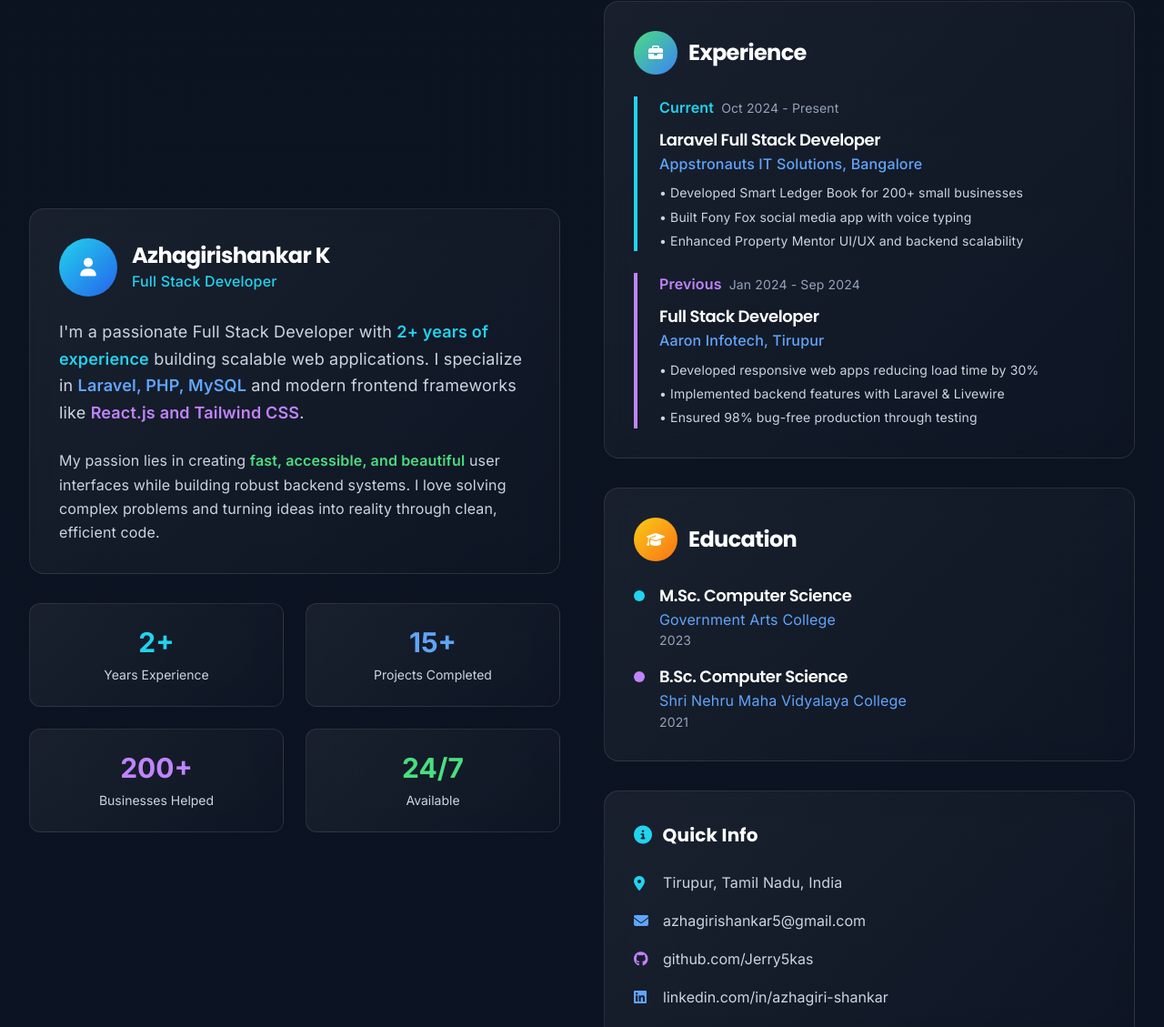
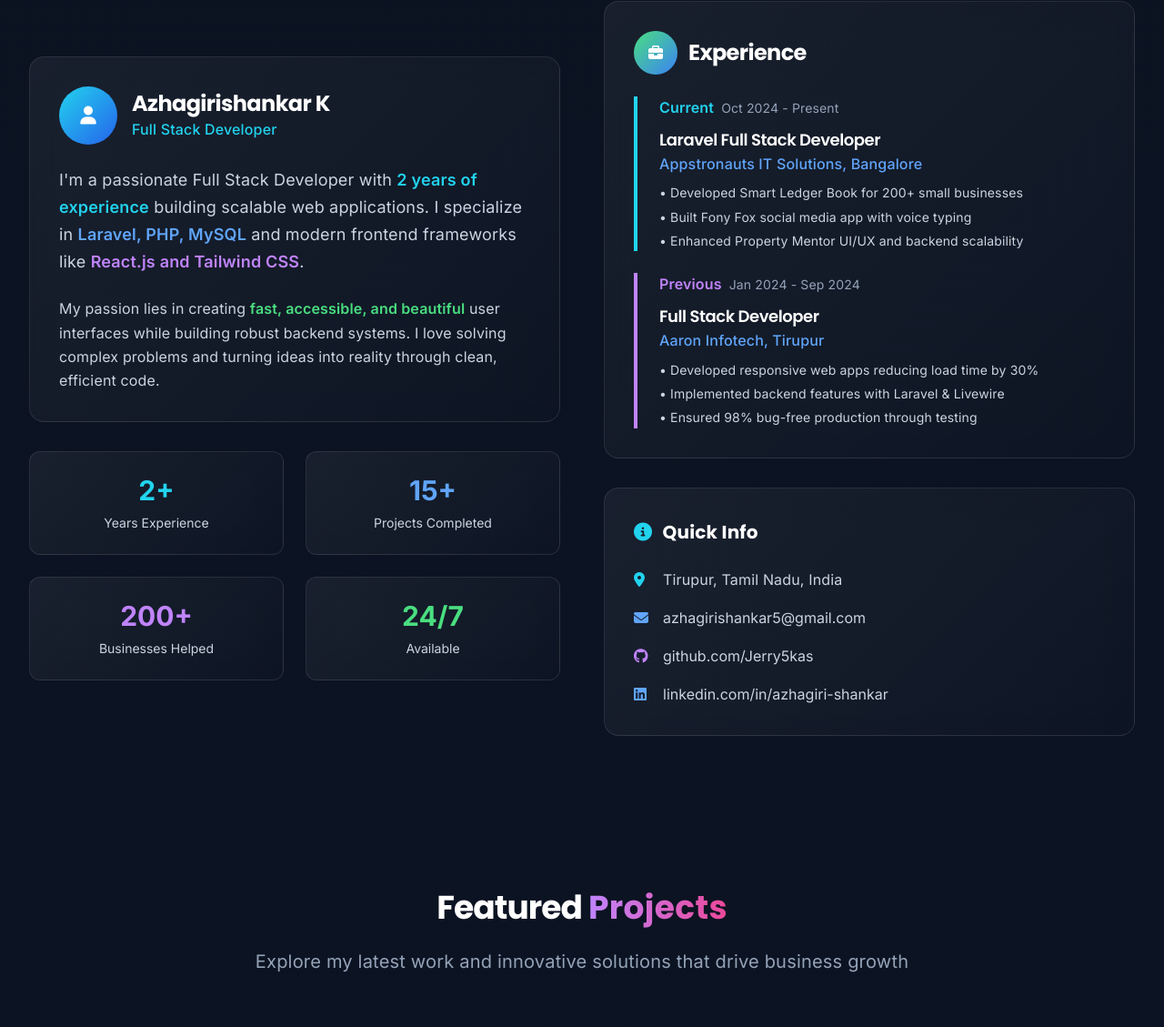
Before and after one commit to Jerry5kas/portfolio, a plain HTML site: page index.html in a window 1280 px wide. Shown: the part 773-1902 px from the top of the page at 91% size. Drawn offline with nearby package versions, Linux system fonts and the light colour scheme.

Commit message:
#4 Refactor, Education

```diff
--- a/index.html
+++ b/index.html
@@ -576,7 +576,7 @@
               </div>
             </div>
             <p class="text-slate-300 text-lg leading-relaxed mb-6">
-              I'm a passionate Full Stack Developer with <span class="text-cyan-400 font-semibold">2+ years of experience</span> building
+              I'm a passionate Full Stack Developer with <span class="text-cyan-400 font-semibold">2 years of experience</span> building
               scalable web applications. I specialize in <span class="text-blue-400 font-semibold">Laravel, PHP, MySQL</span> and modern
               frontend frameworks like <span class="text-purple-400 font-semibold">React.js and Tailwind CSS</span>.
             </p>
@@ -650,7 +650,7 @@
           </div>
 
           <!-- Education -->
-          <div class="frost p-8 rounded-2xl">
+          <!-- <div class="frost p-8 rounded-2xl">
             <div class="flex items-center space-x-3 mb-6">
               <div class="w-12 h-12 rounded-full bg-gradient-to-br from-yellow-400 to-orange-500 flex items-center justify-center">
                 <i class="fas fa-graduation-cap text-white"></i>
@@ -676,7 +676,7 @@
                 </div>
               </div>
             </div>
-          </div>
+          </div> -->
 
           <!-- Quick Info -->
           <div class="frost p-8 rounded-2xl">
```
